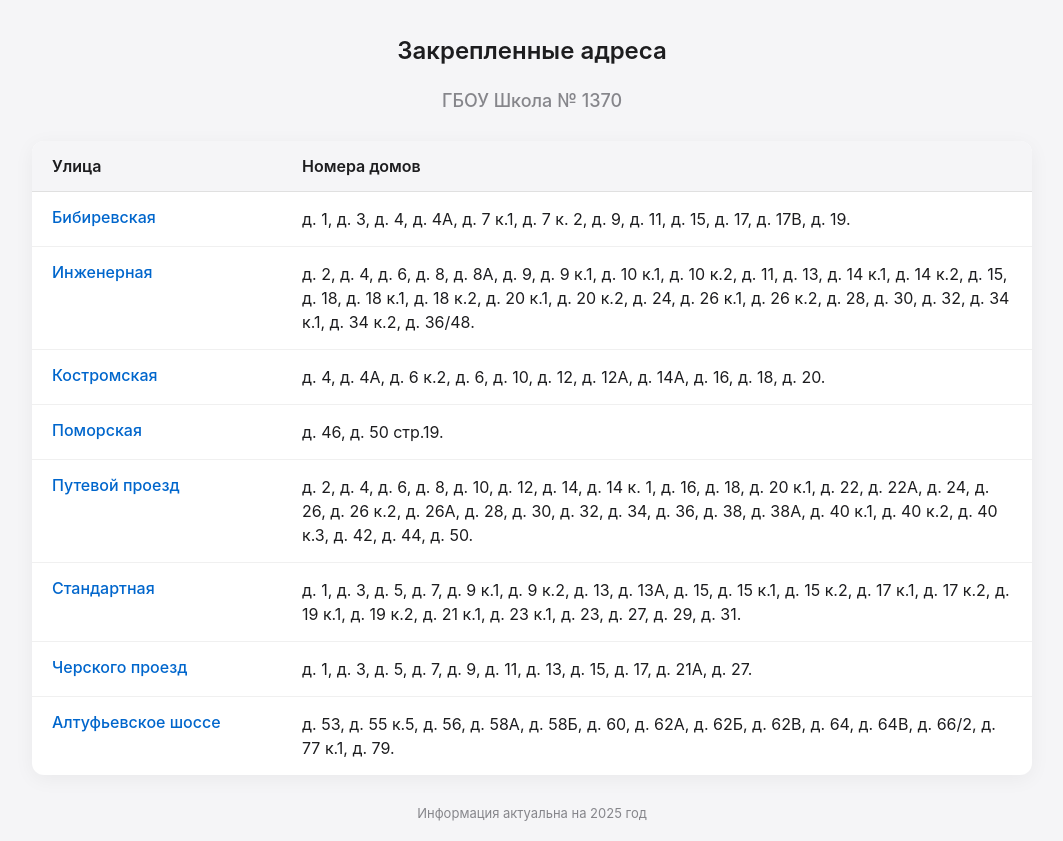
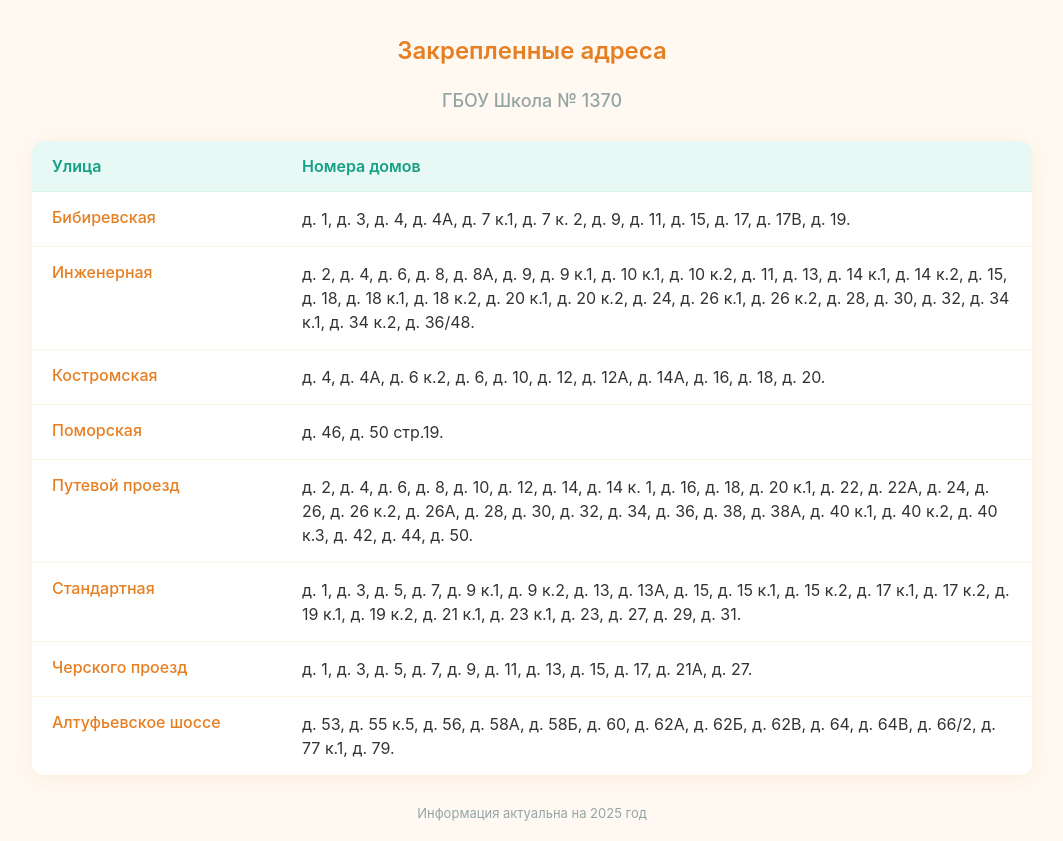
Before and after one commit to 2Geminis/school, a plain HTML site: page index.html in a window 1280 px wide. Shown: the whole page, without its empty margins (108-1171 px from the left). Drawn offline with Linux system fonts and the light colour scheme.

Commit message:
Update index.html

```diff
--- a/index.html
+++ b/index.html
@@ -7,15 +7,15 @@
     <style>
         body {
             font-family: -apple-system, BlinkMacSystemFont, 'Segoe UI', Roboto, Oxygen, Ubuntu, Cantarell, 'Open Sans', 'Helvetica Neue', sans-serif;
-            background-color: #f5f5f7;
-            color: #1d1d1f;
+            background-color: #fff9f2; /* нежно-оранжевый фон */
+            color: #333333;
             padding: 20px;
             max-width: 1000px;
             margin: 0 auto;
         }
 
         h1 {
-            color: #1d1d1f;
+            color: #e67e22; /* оранжевый */
             font-weight: 600;
             font-size: 24px;
             margin-bottom: 25px;
@@ -24,7 +24,7 @@
 
         .school-name {
             font-size: 18px;
-            color: #86868b;
+            color: #95a5a6; /* серый */
             text-align: center;
             margin-bottom: 30px;
             font-weight: 500;
@@ -36,21 +36,21 @@
             background-color: white;
             border-radius: 12px;
             overflow: hidden;
-            box-shadow: 0 4px 20px rgba(0, 0, 0, 0.05);
+            box-shadow: 0 4px 20px rgba(230, 126, 34, 0.1); /* оранжевый оттенок тени */
         }
 
         th {
-            background-color: #f5f5f7;
-            color: #1d1d1f;
+            background-color: #e8f8f5; /* нежно-салатовый */
+            color: #16a085; /* темно-салатовый */
             font-weight: 600;
             padding: 15px 20px;
             text-align: left;
-            border-bottom: 1px solid #e0e0e0;
+            border-bottom: 1px solid #d5f5e3; /* светлый салатовый */
         }
 
         td {
             padding: 15px 20px;
-            border-bottom: 1px solid #f0f0f0;
+            border-bottom: 1px solid #fef5e7; /* светлый оранжевый */
             vertical-align: top;
         }
 
@@ -60,23 +60,23 @@
 
         .street-name {
             font-weight: 500;
-            color: #0066cc;
+            color: #e67e22; /* оранжевый */
             width: 25%;
         }
 
         .house-numbers {
-            color: #1d1d1f;
+            color: #333333;
             line-height: 1.5;
         }
 
         tr:hover {
-            background-color: #f8f8f8;
+            background-color: #fef9e7; /* очень светлый оранжевый */
         }
 
         .footer {
             margin-top: 30px;
             text-align: center;
-            color: #86868b;
+            color: #95a5a6; /* серый */
             font-size: 13px;
         }
     </style>
```
